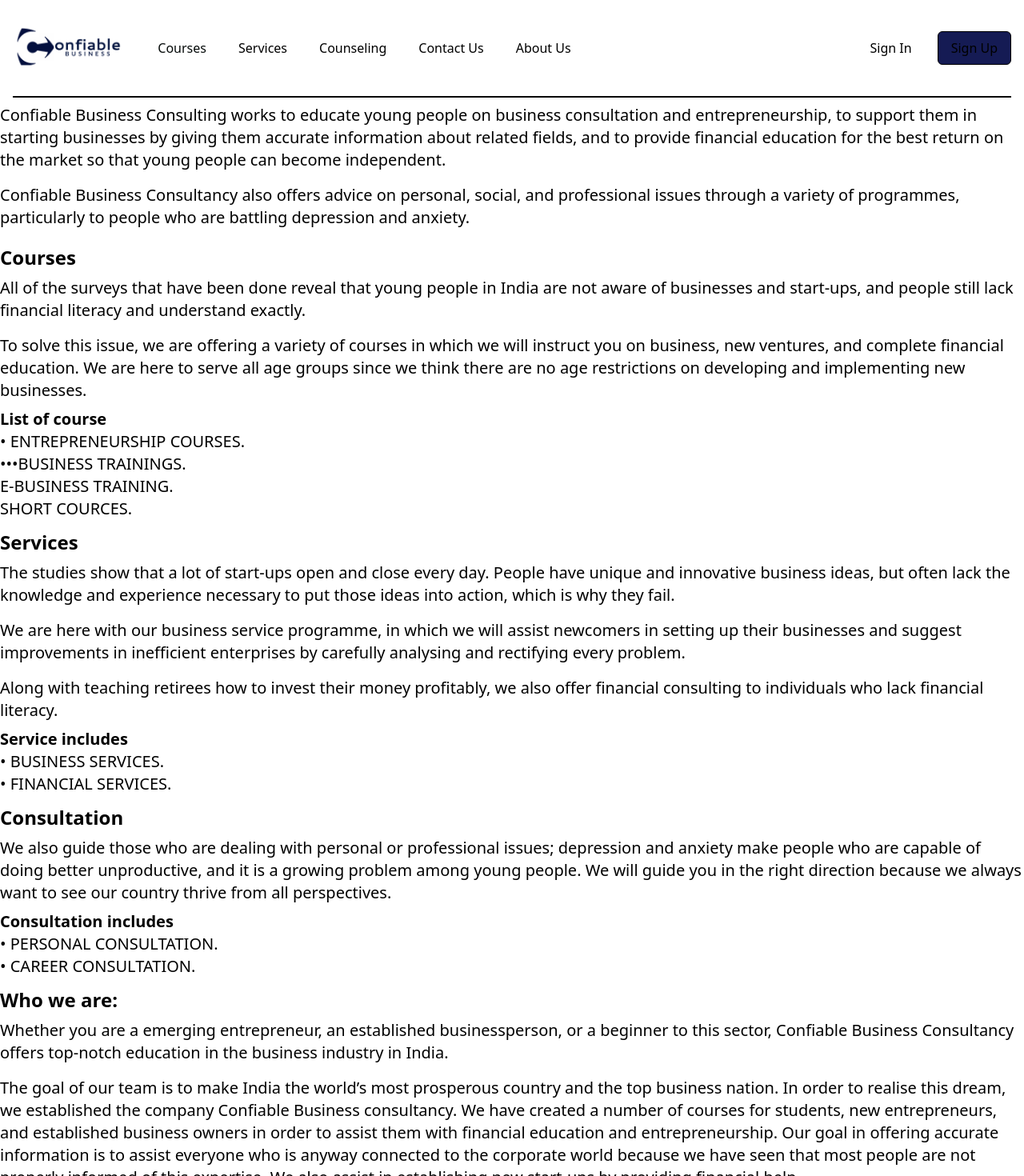
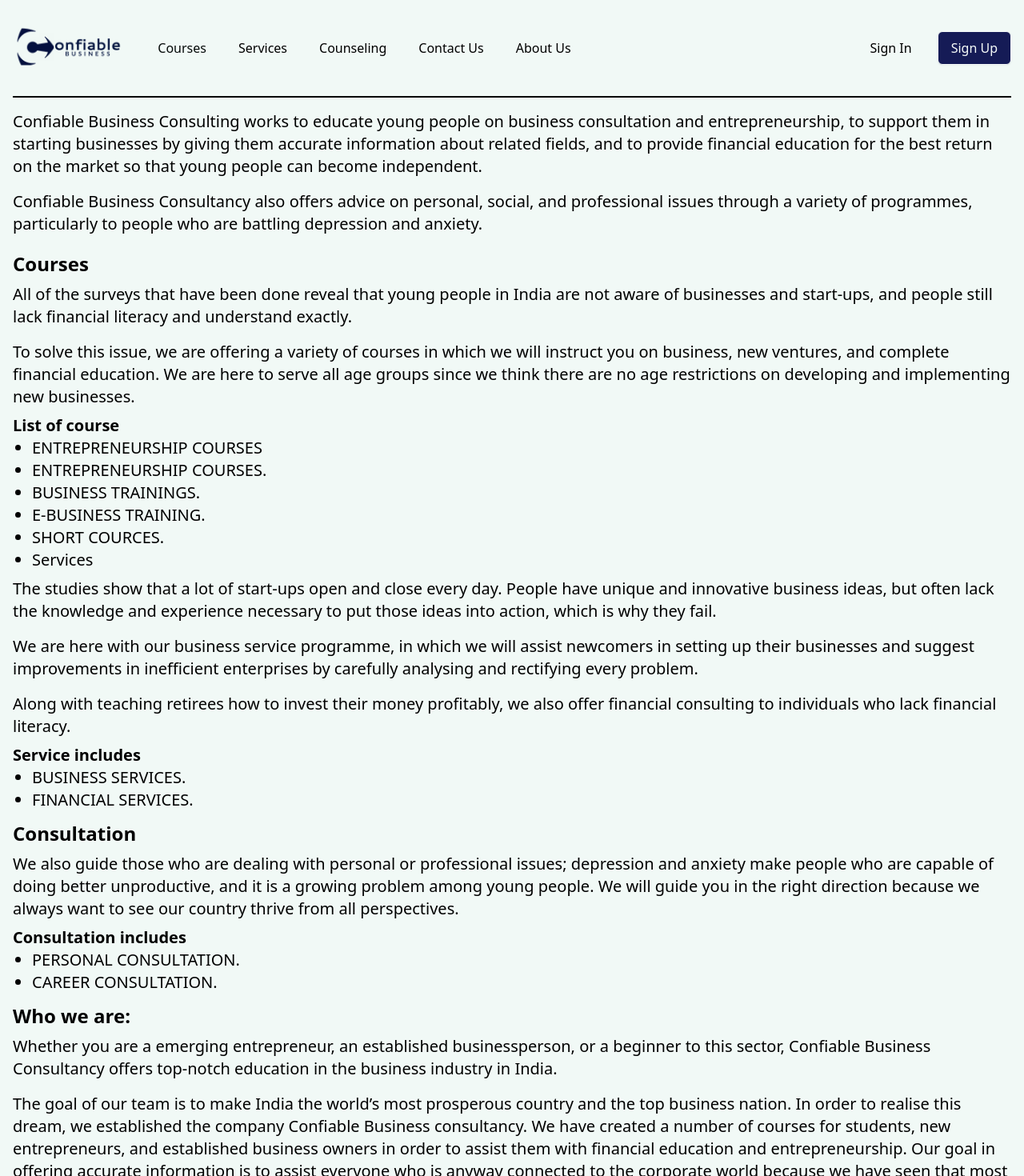
Before and after one commit to abdullah-xyz/confiable, a Nuxt app: page /about in a window 1280 px wide. Shown: the top 1470 px of the page at 80% size. Built offline with nearby package versions, Linux system fonts and the light colour scheme; no server answers.

Commit message:
use theme colours

```diff
--- a/components/layout/Footer.vue
+++ b/components/layout/Footer.vue
@@ -1,5 +1,5 @@
 <template>
-    <div class="bg-[#151b54]">
+    <div class="bg-light-primary text-light-primaryText">
         <div class="max-w-7xl mx-auto flex justify-between items-center text-white py-4">
             <div class="flex flex-col gap-3">
                 <h3 class="text-xl font-medium">Confiable Business</h3>
--- a/components/layout/Navbar.vue
+++ b/components/layout/Navbar.vue
@@ -6,6 +6,7 @@
 </script>
 
 <template>
+    <div class="bg-light-background">
         <div class="max-w-7xl mx-auto px-4">
             <div class="flex justify-between items-center border-b-2 border-gray-100 py-1">
                 <div class="-mr-2 -my-2 md:hidden">
@@ -13,7 +14,8 @@
                         <span class="sr-only">Open menu</span>
                         <svg class="h-6 w-6" xmlns="http://www.w3.org/2000/svg" fill="none" viewBox="0 0 24 24"
                             stroke="currentColor" aria-hidden="true">
-                        <path stroke-linecap="round" stroke-linejoin="round" stroke-width="2" d="M4 6h16M4 12h16M4 18h16" />
+                            <path stroke-linecap="round" stroke-linejoin="round" stroke-width="2"
+                                d="M4 6h16M4 12h16M4 18h16" />
                         </svg>
                     </button>
                 </div>
@@ -22,7 +24,6 @@
                     <img class="h-16 md:h-28 w-auto transition duration-300 mr-8 md:hover:scale-110" src="/img/logo.png" />
                 </NuxtLink>
                 <nav class="hidden md:flex space-x-10">
-
                     <NuxtLink to="/courses">
                         <span class="text-base font-medium text-light-text hover:text-gray-900">
                             Courses
@@ -66,7 +67,7 @@
                         Sign In
                     </span>
                     <span @click="$emit('openForm', 'register')"
-                    class="transition duration-300 hover:scale-110 ml-8 whitespace-nowrap inline-flex justify-center items-center px-4 py-2 border border-transparent rounded-md shadow-sm text-base font-medium text-white bg-[#151b54] hover:bg-indigo-700 hover:cursor-pointer">
+                        class="transition duration-300 hover:scale-110 ml-8 whitespace-nowrap inline-flex justify-center items-center px-4 py-2 border border-transparent rounded-md shadow-sm text-base font-medium text-light-primaryText bg-light-primary hover:bg-indigo-700 hover:cursor-pointer">
                         Sign Up
                     </span>
                 </div>
@@ -84,4 +85,5 @@
                 </button> -->
             </div>
         </div>
+    </div>
 </template>
--- a/components/layout/Slider.vue
+++ b/components/layout/Slider.vue
@@ -1,5 +1,5 @@
 <script setup lang="ts">
-import Course from 'types/course'
+import Course from '@/types/course'
 
 const props = defineProps<{
     title: string,
--- a/pages/about.vue
+++ b/pages/about.vue
@@ -1,6 +1,7 @@
 <template>
-    <div class="max-w-7xl mx-auto text-xl [&>p]:py-2 [&>h3]:pt-3 [&>h3]:text-2xl [&>h3]:font-bold [&>h4]:font-semibold">
-
+    <div class="bg-light-background">
+        <div
+            class="max-w-7xl mx-auto text-xl px-4 pt-2 [&>p]:py-2 [&>h3]:pt-3 [&>h3]:text-2xl [&>h3]:font-bold [&>h4]:font-semibold">
             <p>
                 Confiable Business Consulting works to educate young people on business
                 consultation and entrepreneurship, to support them in starting businesses by
@@ -26,11 +27,14 @@
                 and implementing new businesses.
             </p>
             <h4>List of course</h4>
-        <h5>• ENTREPRENEURSHIP COURSES.</h5>
-        <h5>•••BUSINESS TRAININGS.</h5>
-        <h5>E-BUSINESS TRAINING.</h5>
-        <h5>SHORT COURCES.</h5>
-        <h3>Services</h3>
+            <ul class="list-disc ml-6">
+                <li>ENTREPRENEURSHIP COURSES</li>
+                <li>ENTREPRENEURSHIP COURSES.</li>
+                <li>BUSINESS TRAININGS.</li>
+                <li>E-BUSINESS TRAINING.</li>
+                <li>SHORT COURCES.</li>
+                <li>Services</li>
+            </ul>
             <p>
                 The studies show that a lot of start-ups open and close every day. People have
                 unique and innovative business ideas, but often lack the knowledge and
@@ -46,8 +50,10 @@
                 financial consulting to individuals who lack financial literacy.
             </p>
             <h4>Service includes</h4>
-        <h5>• BUSINESS SERVICES.</h5>
-        <h5>• FINANCIAL SERVICES.</h5>
+            <ul class="list-disc ml-6">
+                <li>BUSINESS SERVICES.</li>
+                <li>FINANCIAL SERVICES.</li>
+            </ul>
             <h3>Consultation</h3>
             <p>
                 We also guide those who are dealing with personal or professional issues;
@@ -57,8 +63,10 @@
                 all perspectives.
             </p>
             <h4>Consultation includes</h4>
-        <h5>• PERSONAL CONSULTATION.</h5>
-        <h5>• CAREER CONSULTATION.</h5>
+            <ul class="list-disc ml-6">
+                <li>PERSONAL CONSULTATION.</li>
+                <li>CAREER CONSULTATION.</li>
+            </ul>
             <h3>Who we are:</h3>
             <p>
                 Whether you are a emerging entrepreneur, an established businessperson, or a
@@ -110,4 +118,5 @@
                 Business Consultancy
             </p>
         </div>
+    </div>
 </template>
--- a/pages/courses.vue
+++ b/pages/courses.vue
@@ -1,6 +1,6 @@
 <script setup lang="ts">
 
-import Course from 'types/course'
+import Course from '@@/types/course'
 
 let entrepeneurshipCourse: Course[] = []
 const { data } = await useFetch<Course[]>('/api/course')
@@ -29,9 +29,9 @@
 </script>
 
 <template>
-    <div class="max-w-7xl mx-auto py-8">
-
-        <LayoutSlider title="Entrepeneurship Cousre" :courses="entrepeneurshipCourse" />
-
+    <div class="bg-light-background">
+        <div class="max-w-7xl mx-auto py-8">
+            <LayoutSlider title="Entrepeneurship Cousre" :courses="entrepeneurshipCourse" />
+        </div>
     </div>
 </template>
--- a/pages/index.vue
+++ b/pages/index.vue
@@ -1,4 +1,5 @@
 <template>
+    <div class="bg-light-background">
         <!-- Hero -->
         <div class="py-20 bg-gradient-to-t from-indigo-50 to-white">
             <div class="max-w-7xl mx-auto px-6 flex items-center">
@@ -10,15 +11,15 @@
                         Teaching aspiring enterpeneur to start and grow their businesses..
                     </h3>
                     <NuxtLink to="#"
-                    class="transition duration-300 hover:scale-110 whitespace-nowrap inline-flex justify-center items-center px-4 py-2 border border-transparent rounded-md shadow-sm text-base font-medium text-white bg-[#151b54] hover:bg-indigo-700">
+                        class="transition duration-300 hover:scale-110 whitespace-nowrap inline-flex justify-center items-center px-4 py-2 border border-transparent rounded-md shadow-sm text-base font-medium text-light-primaryText bg-light-primary hover:bg-indigo-700">
                         Sign Up
                     </NuxtLink>
                 </div>
                 <img src="/img/hero.svg" alt="" class="max-w-xl flex-1">
             </div>
         </div>
-    <div class="bg-light-secondary">
-        <div class="max-w-7xl mx-auto text-xl">
+        <div class="bg-gradient-to-b from-light-secondary to-light-background">
+            <div class="max-w-7xl mx-auto text-xl py-12">
                 <h2 class="text-3xl font-medium mb-1">Welcome to Confiable Business consultancy!</h2>
                 <h3 class="text-2xl mb-2">Want to be an entrepreneur?</h3>
                 We offer of quality services to help you to be an entrepreneur, a business person
@@ -29,6 +30,8 @@
             </div>
         </div>
         <!-- Features -->
+        <!-- learn -->
+        <div class="bg-gradient-to-l from-light-secondary to-30% to-light-background">
             <div class="max-w-7xl mx-auto py-10 flex justify-between items-center">
                 <div>
                     <h2 class="text-3xl font-medium mb-2">
@@ -38,6 +41,9 @@
                 </div>
                 <img src="/img/course.svg" alt="" class="max-w-md">
             </div>
+        </div>
+        <!-- counselling -->
+        <div class="bg-gradient-to-r from-light-secondary to-30% to-light-background">
             <div class="max-w-7xl mx-auto py-10 flex justify-between items-center">
                 <img src="/img/counseling.svg" alt="" class="max-w-md">
                 <div>
@@ -47,6 +53,9 @@
                     <NuxtLink to="/counseling" class="underline text-xl">Get counseling</NuxtLink>
                 </div>
             </div>
+        </div>
+        <!-- service -->
+        <div class="bg-gradient-to-l from-light-secondary to-30% to-light-background">
             <div class="max-w-7xl mx-auto py-10 flex justify-between items-center">
                 <div>
                     <h2 class="text-3xl font-medium mb-2">
@@ -56,4 +65,6 @@
                 </div>
                 <img src="/img/service.svg" alt="" class="max-w-md">
             </div>
+        </div>
+    </div>
 </template>
--- a/tailwind.config.ts
+++ b/tailwind.config.ts
@@ -8,6 +8,7 @@
         textlight: "#340923",
         background: "#f1f9f6",
         primary: "#151b56",
+        primaryText: "#f5faf9",
         secondary: "#a1add4",
         accent: "#817ec4",
       },
```
Lines whose indentation alone changed are shown as unchanged.
